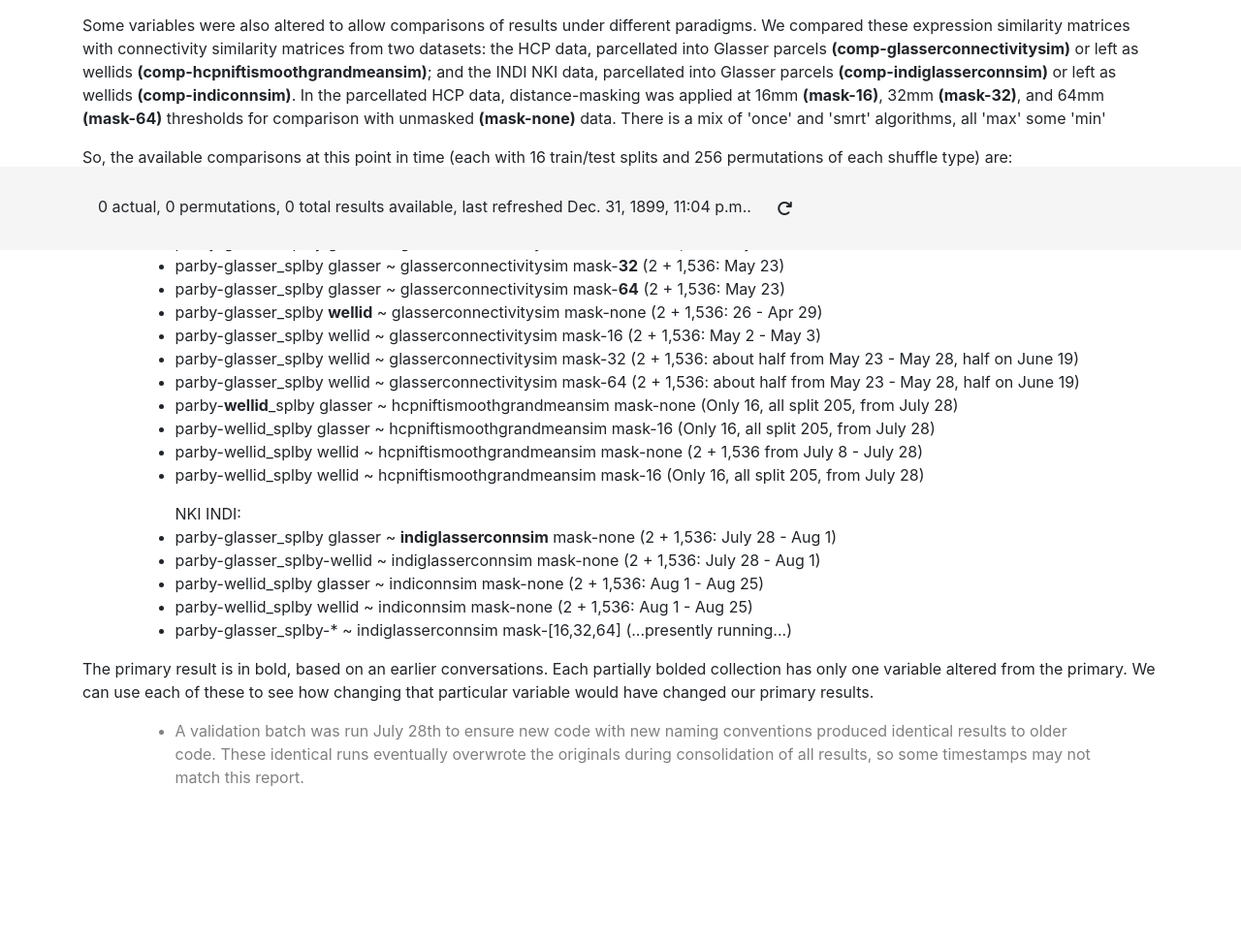
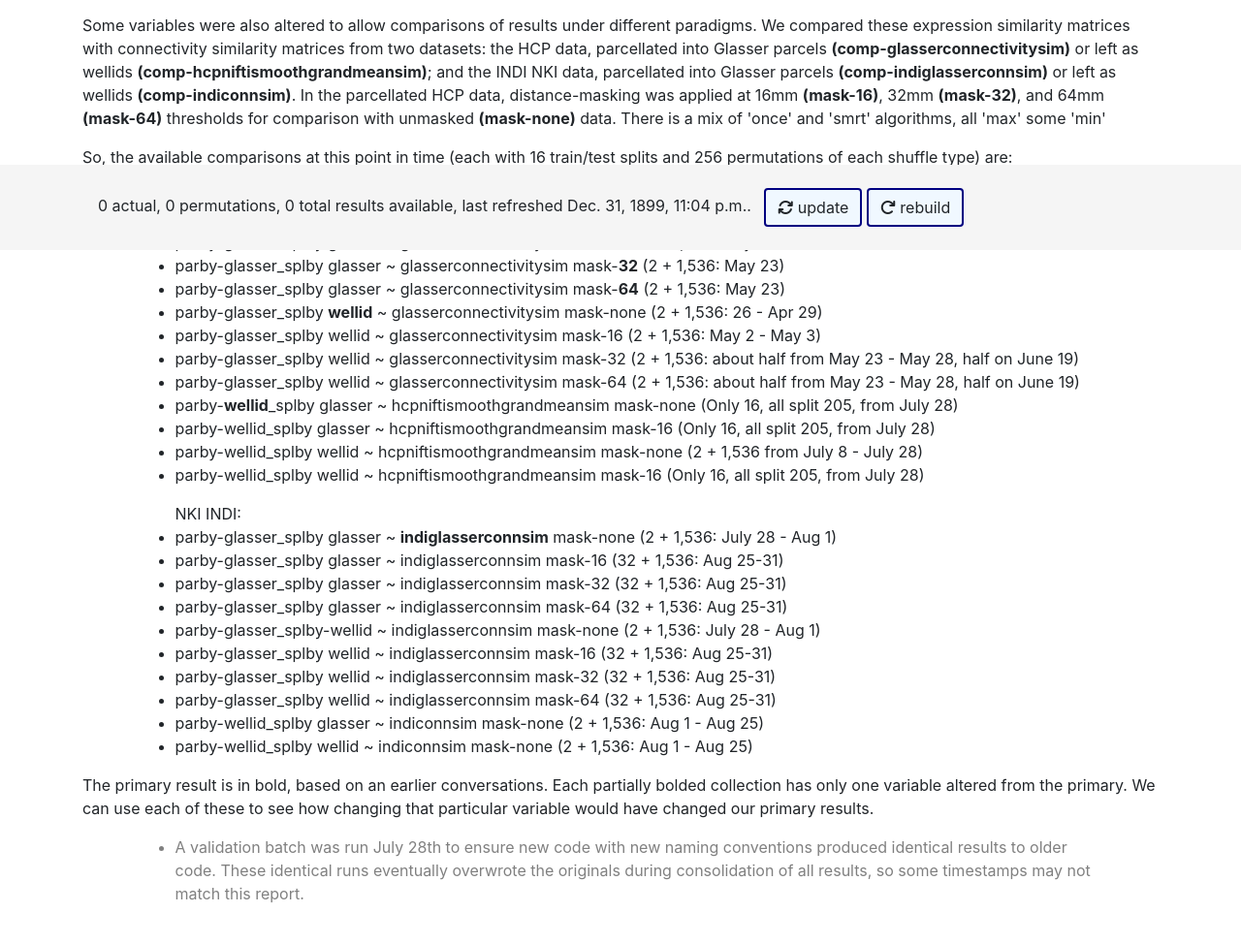
Before and after one commit to mfschmidt/ge_data_manager, a Django app: page /gedata/ in a window 1280 px wide. Shown: the part 542-1516 px from the top of the page at 97% size. Before the commit the page ends 1353 px from the top, so only its background shows below. Run offline with Django 3.2, Linux system fonts and the light colour scheme; data that the repository does not hold is empty; parts of the project's set-up code (start-up, migrations or seed data) failed here and were passed over; some libraries are stand-ins or nearby versions.

Commit message:
decorate footer buttons format spinner text add update button with functionality to just add new files rather than rebuild the whole db Add new INDI masked runs

```diff
--- a/celery_progress/static/celery_progress/celery_progress.js
+++ b/celery_progress/static/celery_progress/celery_progress.js
@@ -77,7 +77,7 @@ var CelerySpinner = (function () {
         spinnerElement.innerHTML = html_for_failure;
     }
 
-    function onProgressDefault(spinnerInnerElement, spinnerMessageElement,  progress) {
+    function onProgressDefault(spinnerInnerElement, spinnerMessageElement, progress) {
         spinnerInnerElement.innerHTML = Math.round(progress.percent) + '%';
         spinnerMessageElement.innerHTML = progress.message;
     }
--- a/gedata/forms.py
+++ b/gedata/forms.py
@@ -112,7 +112,13 @@ class CompareForm(forms.Form):
         ('HCPGW64', 'parby-glasser_splby-wellid ~ glasserconnectivitysim mask-64'),
         ('HCPWW00', 'parby-wellid_splby-wellid ~ hcpniftismoothgrandmeansim mask-none'),
         ('NKIGG00', 'parby-glasser_splby-glasser ~ indiglasserconnsim mask-none'),
+        ('NKIGG16', 'parby-glasser_splby-glasser ~ indiglasserconnsim mask-16'),
+        ('NKIGG32', 'parby-glasser_splby-glasser ~ indiglasserconnsim mask-32'),
+        ('NKIGG64', 'parby-glasser_splby-glasser ~ indiglasserconnsim mask-64'),
         ('NKIGW00', 'parby-glasser_splby-wellid ~ indiglasserconnsim mask-none'),
+        ('NKIGW16', 'parby-glasser_splby-wellid ~ indiglasserconnsim mask-16'),
+        ('NKIGW32', 'parby-glasser_splby-wellid ~ indiglasserconnsim mask-32'),
+        ('NKIGW64', 'parby-glasser_splby-wellid ~ indiglasserconnsim mask-64'),
         ('NKIWG00', 'parby-wellid_splby-glasser ~ indiconnsim mask-none'),
         ('NKIWW00', 'parby-wellid_splby-wellid ~ indiconnsim mask-none'),
     ]
--- a/gedata/static/gedata/css/main.css
+++ b/gedata/static/gedata/css/main.css
@@ -163,7 +163,23 @@ table.menu_table.td {
     left: 10px;
 }
 
-.pct_text { margin-top: 0.1em; font-size: 33%; }
+.pct_text {
+    margin-top: 0.1em;
+    font-size: 33%;
+}
+
+button.footer_button {
+    background-color: aliceblue;
+    border: 2px solid navy;
+    border-radius: 4px;
+    transition-duration: 0.4s;
+    -webkit-transition-duration: 0.4s;
+}
+
+button.footer_button:hover {
+    background-color: navy;
+    color: aliceblue;
+}
 
  /* ==========================================================================
    Helper classes
--- a/gedata/tasks.py
+++ b/gedata/tasks.py
@@ -1,9 +1,12 @@
 from __future__ import absolute_import, unicode_literals
 from celery import shared_task
 from celery_progress.backend import ProgressRecorder
+
 import time
 from datetime import datetime
-from django.utils import timezone
+import pytz
+
+from django.utils import timezone as django_timezone
 
 import os
 import re
@@ -41,56 +44,65 @@ def test_task(self, seconds):
     return 'done'
 
 
+def json_contents(json_file):
+    """ Parse contents of json file into a dict
+
+        I tried the standard json parser, but had repeated issues and failures.
+        Regex works well and the code is still fairly clean.
+    """
+    items = {}
+    with open(json_file, "r") as jf:
+        for line in jf.readlines():
+            clean_line = line.strip().rstrip(",").replace(": ", ":")
+            m = re.match(".*\"(?P<k>.+)\":\"(?P<v>.+)\".*", clean_line)
+            if m:
+                k = m.group('k')
+                v = m.group('v')
+                items[k] = v
+    return items
+
+
+def seconds_elapsed(elapsed):
+    parts = elapsed.split(":")
+    if len(parts) != 3:
+        return 0
+    seconds = int(float(parts[2]))
+    minutes = int(parts[1])
+    if "days" in parts[0]:
+        hours = int(parts[0].split(" days, ")[1])
+        days = int(parts[0].split(" days, ")[0])
+    elif "day" in parts[0]:
+        hours = int(parts[0].split(" day, ")[1])
+        days = int(parts[0].split(" day, ")[0])
+    else:
+        hours = int(parts[0])
+        days = 0
+    return seconds + (minutes * 60) + (hours * 3600) + (days * 3600 * 24)
+
+
+def tz_aware_file_mtime(path):
+    return pytz.timezone("America/New_York").localize(
+        datetime.fromtimestamp(os.path.getmtime(path))
+    )
+
+
 @shared_task
 def clear_jobs():
     PushResult.objects.all().delete()
 
 
 @shared_task(bind=True)
-def collect_jobs(self, data_path="/data"):
+def collect_jobs(self, data_path="/data", rebuild=False):
     """ Traverse the output and populate the database with completed results.
 
     :param self: available through "bind=True", allows a reference to the celery task this function becomes a part of.
     :param data_path: default /data, base path to all of the results
+    :param rebuild: set to True to clear the entire database and build results from scratch, otherwise just updates
     """
 
     progress_recorder = ProgressRecorder(self)
 
-    def json_contents(json_file):
-        """ Parse contents of json file into a dict
-
-            I tried the standard json parser, but had repeated issues and failures.
-            Regex works well and the code is still fairly clean.
-        """
-        items = {}
-        with open(json_file, "r") as jf:
-            for line in jf.readlines():
-                clean_line = line.strip().rstrip(",").replace(": ", ":")
-                m = re.match(".*\"(?P<k>.+)\":\"(?P<v>.+)\".*", clean_line)
-                if m:
-                    k = m.group('k')
-                    v = m.group('v')
-                    items[k] = v
-        return items
-
-
-    def seconds_elapsed(elapsed):
-        parts = elapsed.split(":")
-        if len(parts) != 3:
-            return 0
-        seconds = int(float(parts[2]))
-        minutes = int(parts[1])
-        if "days" in parts[0]:
-            hours = int(parts[0].split(" days, ")[1])
-            days = int(parts[0].split(" days, ")[0])
-        elif "day" in parts[0]:
-            hours = int(parts[0].split(" day, ")[1])
-            days = int(parts[0].split(" day, ")[0])
-        else:
-            hours = int(parts[0])
-            days = 0
-        return seconds + (minutes * 60) + (hours * 3600) + (days * 3600 * 24)
-
+    last_result_datetime = ResultSummary.objects.latest('summary_date').summary_date
     results = []
     i = 0
     n = 0
@@ -102,20 +114,18 @@ def collect_jobs(self, data_path="/data"):
             for root, dirs, files in os.walk(d, topdown=True):
                 for f in files:
                     if f[(-4):] == "json":
-                        result = {
-                            'data_dir': data_path,
-                            'shuffle': shuffle,
-                            'path': root,
-                            'json_file': f,
-                            'tsv_file': f.replace("json", "tsv"),
-                            'log_file': f.replace("json", "log"),
-                        }
-                        results.append(result)
-                        n += 1
-                        progress_recorder.set_progress(i, n) #  Calculating...
-                        # self.update_state(state="PROGRESS",
-                        #                   meta={'current': i, 'total': i, 'message': "Discovering file {:,}".format(i)}
-                        # )
+                        if rebuild or (tz_aware_file_mtime(os.path.join(root, f)) > last_result_datetime):
+                            result = {
+                                'data_dir': data_path,
+                                'shuffle': shuffle,
+                                'path': root,
+                                'json_file': f,
+                                'tsv_file': f.replace("json", "tsv"),
+                                'log_file': f.replace("json", "log"),
+                            }
+                            results.append(result)
+                            n += 1
+                            progress_recorder.set_progress(i, n)
 
     # Gather information about each result.
     for i, result in enumerate(results):
@@ -176,7 +186,7 @@ def collect_jobs(self, data_path="/data"):
 
     if PushResult.objects.count() > 0:
         s = ResultSummary(
-            summary_date=timezone.now(),
+            summary_date=django_timezone.now(),
             num_results=PushResult.objects.count(),
             num_actuals=PushResult.objects.filter(shuffle='derivatives').count(),
             num_shuffles=PushResult.objects.filter(shuffle='shuffles').count(),
--- a/gedata/templates/gedata/base.html
+++ b/gedata/templates/gedata/base.html
@@ -72,7 +72,8 @@
             <span id="n_results">{{ latest_result_summary.num_actuals|intcomma }} actual,
                 {{ latest_result_summary.num_shuffles|add:latest_result_summary.num_distshuffles|add:latest_result_summary.num_edgeshuffles|intcomma }} permutations,
                 {{ latest_result_summary.num_results|intcomma }} total results available, last refreshed {{ latest_result_summary.summary_date }}.</span> &nbsp;
-            <button id="progress-bar-redo-trigger" class="btn" onclick="startCompleteResultMining();"><i class="fas fa-redo"></i></button>
+            <button id="progress-bar-sync-trigger" class="btn footer_button" onclick="startResultMining('update_jobs');"><i class="fas fa-sync"></i> update</button>
+            <button id="progress-bar-redo-trigger" class="btn footer_button" onclick="startResultMining('collect_jobs');"><i class="fas fa-redo"></i> rebuild</button>
         </div>
         <div id="celery_progress_bar" class="progress-wrapper" style="display: none;">
             <!--<span id="results_ok_check"><i class="fas fa-check"></i></span>-->
@@ -96,10 +97,10 @@
 <script src="{% static 'gedata/js/plugins.js' %}"></script>
 <script src="{% static 'celery_progress/celery_progress.js' %}"></script>
 <script>
-    function startCompleteResultMining() {
+    function startResultMining(job_name) {
         document.getElementById("celery_progress_bar").style.display = "block";
         document.getElementById("static_progress_bar").style.display = "none";
-        let refreshUrl = "{% url 'gedata:refresh' job_name='collect_jobs' %}";
+        let refreshUrl = "{% url 'gedata:refresh' job_name=12345 %}".replace(/12345/, job_name);
         let request = new XMLHttpRequest();
         request.onreadystatechange = function() {
             if (request.readyState === 4 && request.status === 200) {
@@ -113,7 +114,7 @@
         };
         request.open("GET", refreshUrl, true);
         request.send();
-        console.log("Beginning celery polling.");
+        console.log("Beginning celery polling for " + job_name + ".");
     }
     function stopCeleryProcessPolling() {
         document.getElementById("progress-bar").style.backgroundColor = '#76ce60';
--- a/gedata/templates/gedata/index.html
+++ b/gedata/templates/gedata/index.html
@@ -55,10 +55,15 @@
         </ul>
         <ul>NKI INDI:
             <li>parby-glasser_splby glasser ~ <b>indiglasserconnsim</b>  mask-none (2 + 1,536: July 28 - Aug 1)</li>
+            <li>parby-glasser_splby glasser ~ indiglasserconnsim  mask-16 (32 + 1,536: Aug 25-31)</li>
+            <li>parby-glasser_splby glasser ~ indiglasserconnsim  mask-32 (32 + 1,536: Aug 25-31)</li>
+            <li>parby-glasser_splby glasser ~ indiglasserconnsim  mask-64 (32 + 1,536: Aug 25-31)</li>
             <li>parby-glasser_splby-wellid ~ indiglasserconnsim  mask-none (2 + 1,536: July 28 - Aug 1)</li>
+            <li>parby-glasser_splby wellid ~ indiglasserconnsim  mask-16 (32 + 1,536: Aug 25-31)</li>
+            <li>parby-glasser_splby wellid ~ indiglasserconnsim  mask-32 (32 + 1,536: Aug 25-31)</li>
+            <li>parby-glasser_splby wellid ~ indiglasserconnsim  mask-64 (32 + 1,536: Aug 25-31)</li>
             <li>parby-wellid_splby glasser ~ indiconnsim  mask-none  (2 + 1,536: Aug 1 - Aug 25)</li>
             <li>parby-wellid_splby wellid ~ indiconnsim  mask-none  (2 + 1,536: Aug 1 - Aug 25)</li>
-            <li>parby-glasser_splby-* ~ indiglasserconnsim mask-[16,32,64] (...presently running...)</li>
         </ul>
     <p> The primary result is in bold, based on an earlier conversations. Each partially bolded collection has only one variable altered from the primary.
         We can use each of these to see how changing that particular variable would have changed our primary results.
--- a/gedata/views.py
+++ b/gedata/views.py
@@ -55,11 +55,14 @@ def rest_refresh(request, job_name):
     jobs_id = celery_id_from_name(job_name)
     plots_in_progress = celery_plots_in_progress()
 
-    if job_name == "collect_jobs":
+    if job_name in ["collect_jobs", "update_jobs", ]:
         if jobs_id is None:
             print("NEW: rest_refresh got job '{}', no id returned. Re-building results database.".format(job_name))
-            clear_jobs()
-            celery_result = collect_jobs.delay("/data")
+            if job_name == "collect_jobs":
+                clear_jobs()
+                celery_result = collect_jobs.delay("/data", rebuild=True)
+            else:
+                celery_result = collect_jobs.delay("/data", rebuild=False)
             jobs_id = celery_result.task_id
             print("     new id for '{}' is '{}'.".format(job_name, jobs_id))
     elif job_name.startswith("train_test_"):
```
